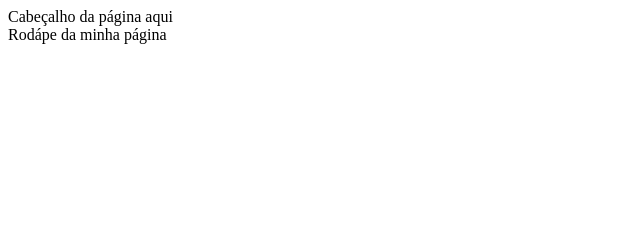
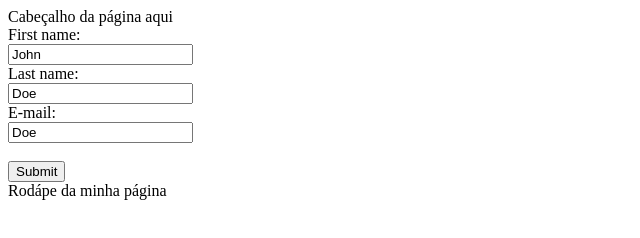
Before and after one commit to Francisco-Junior2021/Primeiro-Reposit-rio, a plain HTML site: page index.html in a window 1280 px wide. Shown: the whole page, without its empty margins (0-640 px from the left). Drawn offline with Linux system fonts and the light colour scheme.

Commit message:
Adicionando formulário com três campos

```diff
--- a/index.html
+++ b/index.html
@@ -6,6 +6,17 @@
   </head>
   <body>
     <header>Cabeçalho da página aqui</header>
+
+    <form>
+        <label for="fname">First name:</label><br>
+        <input type="text" id="fname" name="fname" value="John"><br>
+        <label for="lname">Last name:</label><br>
+        <input type="text" id="lname" name="lname" value="Doe"><br>
+        <label for="lname">E-mail:</label><br>
+        <input type="email" id="mail" name="mail" value="Doe"><br><br>
+        <input type="submit" value="Submit">
+      </form>
+
     <footer>Rodápe da minha página</footer>
 
 
```
